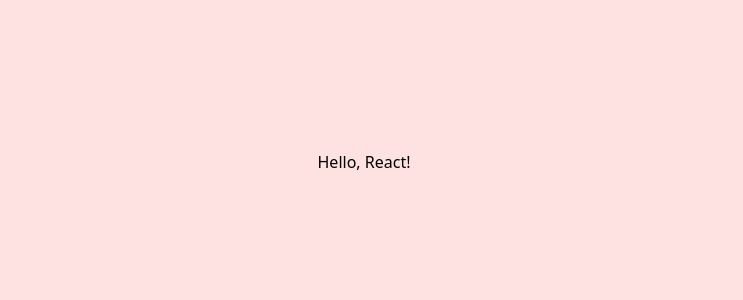
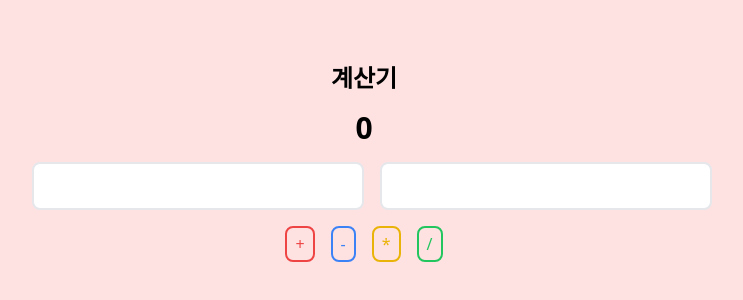
Before and after one commit to seon-2/bcs-part2-react, a React (Create React App) app in the folder dapp-03-31/: page / in a window 1280 px wide. Shown: the part 238-538 px from the top of the page, without its empty margins (276-1019 px from the left). Built offline with nearby package versions, Linux system fonts and the light colour scheme.

Commit message:
💄 [design] 계산기 화면 구성

```diff
--- a/dapp-03-31/src/App.jsx
+++ b/dapp-03-31/src/App.jsx
@@ -1,7 +1,36 @@
+import { useState } from "react";
+
 function App() {
+  const [result, setResult] = useState(0);
+
   return (
     <div className="bg-red-100 min-h-screen flex flex-col justify-center items-center">
-      Hello, React!
+      <h1 className="text-2xl font-bold mb-4">계산기</h1>
+      <div className="text-3xl font-black mb-4 ">{result}</div>
+      <div className="mb-4 ">
+        <input
+          className="border-2 focus:outline-none focus:border-purple-400 rounded-lg px-4 py-2 text-xl ml-4"
+          type="text"
+        />
+        <input
+          className="border-2 focus:outline-none focus:border-purple-400 rounded-lg px-4 py-2 text-xl ml-4"
+          type="text"
+        />
+      </div>
+      <div>
+        <button className="border-2 px-2 py-1 rounded-lg border-red-500 text-red-500">
+          +
+        </button>
+        <button className="border-2 px-2 py-1 rounded-lg border-blue-500 text-blue-500 ml-4">
+          -
+        </button>
+        <button className="border-2 px-2 py-1 rounded-lg border-yellow-500 text-yellow-500 ml-4">
+          *
+        </button>
+        <button className="border-2 px-2 py-1 rounded-lg border-green-500 text-green-500 ml-4">
+          /
+        </button>
+      </div>
     </div>
   );
 }
```
